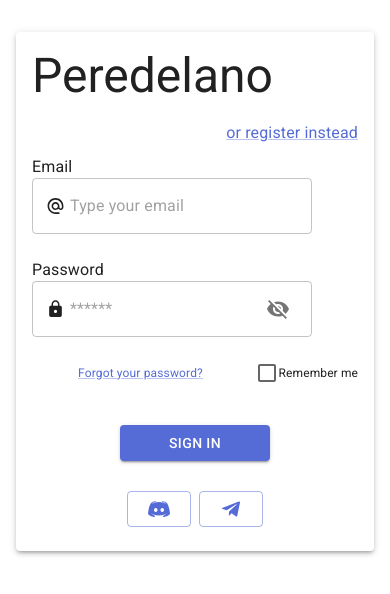
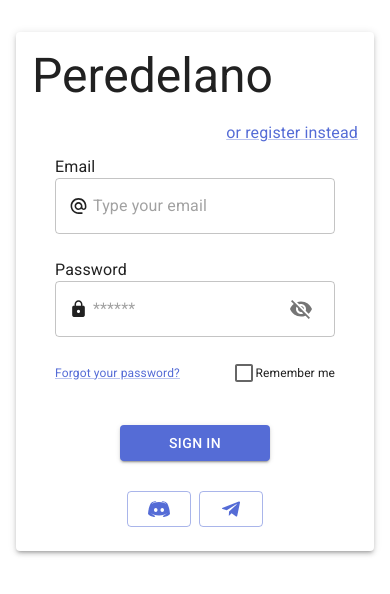
Before and after one commit to openworld-community/passport-front, a React (Vite) app: page /#/login in a window 390 px wide. Both pictures are taken after a click on the button 278 px from the left and 308 px from the top of the page. Shown: the top 594 px of the page. Built offline with nearby package versions, Linux system fonts and the light colour scheme.

Commit message:
fixed TextInput label

```diff
--- a/src/ui/fields/TextInput.tsx
+++ b/src/ui/fields/TextInput.tsx
@@ -16,7 +16,10 @@ const FormControlStyled = styled(FormControl)(() => ({
     flexDirection: 'row',
     columnGap: '1.5rem',
     marginBottom: '1rem',
-    flexWrap: 'wrap',
+    '@media(max-width:468px)': {
+      display:'block'
+    }
+
   },
   [`&.${formControlClasses.root} > div.${textFieldClasses.root}`]: {
     height: '64px',
```
